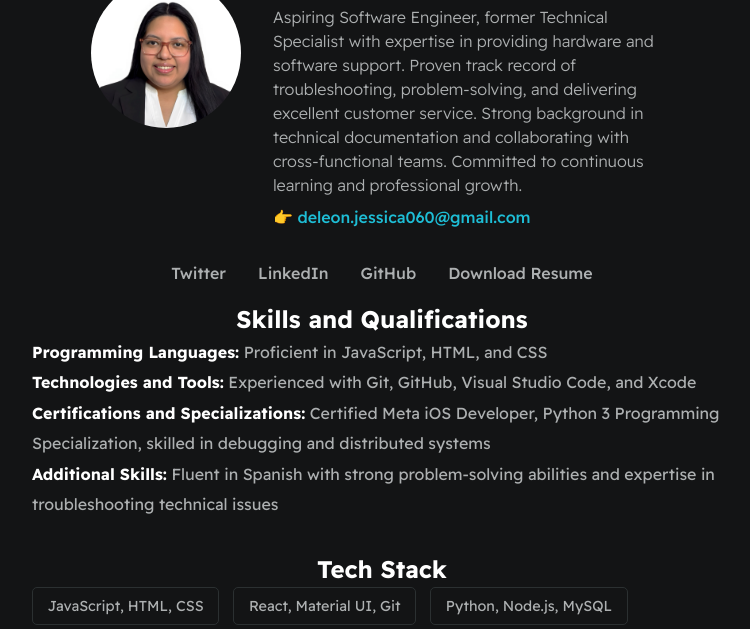
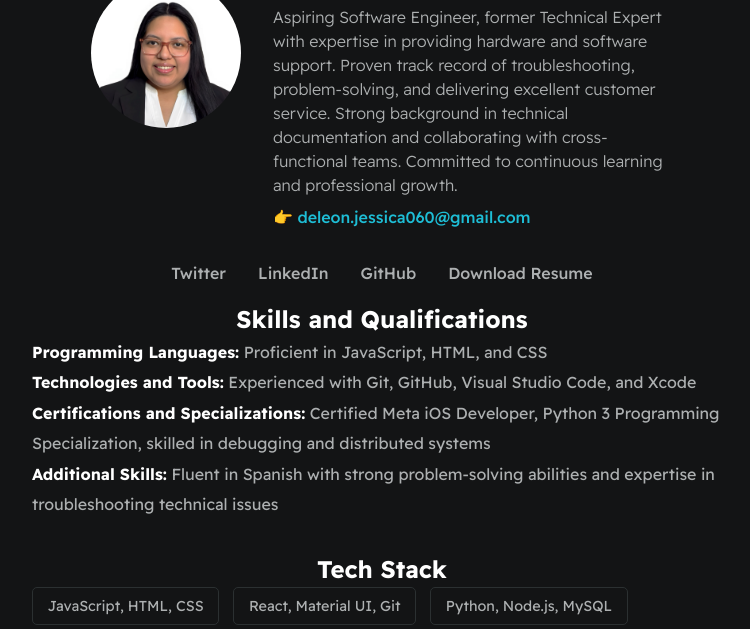
Before and after one commit to jessmdeleon/myResume, a website: page index.html in a window 1280 px wide. Shown: the part 171-800 px from the top of the page, without its empty margins (258-1008 px from the left). Drawn offline with Linux system fonts and the light colour scheme.

Commit message:
job role

```diff
--- a/index.html
+++ b/index.html
@@ -14,7 +14,7 @@
             <img id="profile-pic" src="./assets/images/my_profilePic.jpg" alt="Profile picture of Jessica Morales-Deleon">
             <div id="hero-text">
                 <h1 id="user-name">Jessica Morales-Deleon (Jess)</h1>
-                <p id="bio">Aspiring Software Engineer, former Technical Specialist with expertise in providing
+                <p id="bio">Aspiring Software Engineer, former Technical Expert with expertise in providing
                     hardware and software support. Proven track record of troubleshooting, problem-solving, and
                     delivering excellent customer service. Strong background in technical documentation and collaborating
                     with cross-functional teams. Committed to continuous learning and professional growth.
```
